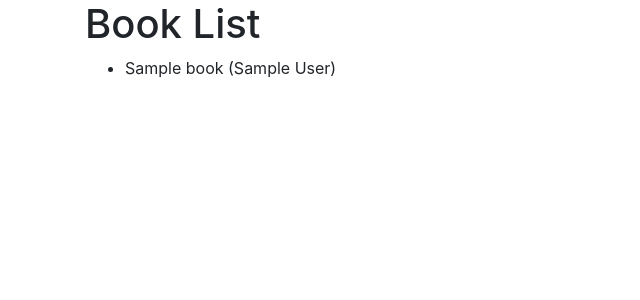
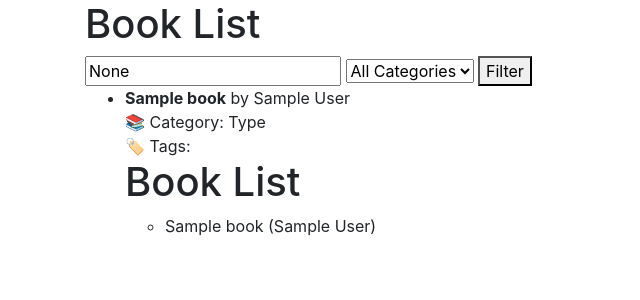
Before and after one commit to Zambagarrah/Django-MVT-Architechture, a Django app: page /library/ in a window 1280 px wide. Shown: the part 56-356 px from the top of the page, without its empty margins (0-640 px from the left). Run offline with Django 5.2, Linux system fonts and the light colour scheme; data comes from the database, SQL or seed files in the repository; both versions use the stored data as it was after the commit; tables that the repository leaves empty hold one stand-in row (values such as "Sample post"); parts of the project's set-up code (start-up, migrations or seed data) failed here and were passed over; some libraries are stand-ins or nearby versions.

Commit message:
Added A Search Filter to the Books Section

```diff
--- a/community/community/settings.py
+++ b/community/community/settings.py
@@ -28,6 +28,7 @@
     "django.contrib.staticfiles",
     'library.apps.LibraryConfig',
     'members.apps.MembersConfig',
+    'taggit'
 ]
 
 MIDDLEWARE = [
--- a/community/library/admin.py
+++ b/community/library/admin.py
@@ -1,8 +1,11 @@
 from django.contrib import admin
-from .models import Book
+from .models import Book, Category
 
 class BookAdmin(admin.ModelAdmin):
     list_display = ('title', 'author', 'publication_date')
+    search_fields = ('title', 'author')
+    list_filter = ('category',)
 
 # Register your models here.
 admin.site.register(Book, BookAdmin)
+admin.site.register(Category)
--- a/community/library/models.py
+++ b/community/library/models.py
@@ -1,9 +1,18 @@
 from django.db import models
+from taggit.managers import TaggableManager
+
+class Category(models.Model):
+    name = models.CharField(max_length=50)
+
+    def __str__(self):
+        return self.name
 
 class Book(models.Model):
     title = models.CharField(max_length=200)
     author = models.CharField(max_length=100)
     publication_date = models.DateField()
+    category = models.ForeignKey(Category, on_delete=models.CASCADE, default=1)
+    tags = TaggableManager()
 
     def __str__(self):
         return self.title
--- a/community/library/templates/library/book_list.html
+++ b/community/library/templates/library/book_list.html
@@ -1,10 +1,36 @@
 {% extends 'base.html' %}
-
 {% block content %}
   <h1>Book List</h1>
+
+  <form method="get">
+    <input type="text" name="q" placeholder="Search by title or author" value="{{ query }}">
+    <select name="category">
+      <option value="">All Categories</option>
+      {% for cat in categories %}
+        <option value="{{ cat.name }}" {% if category_filter == cat.name %}selected{% endif %}>
+          {{ cat.name }}
+        </option>
+      {% endfor %}
+    </select>
+    <button type="submit">Filter</button>
+  </form>
+
   <ul>
     {% for book in books %}
-      <li>{{ book.title }} ({{ book.author }})</li>
+      <li>
+        <strong>{{ book.title }}</strong> by {{ book.author }}
+        <br>📚 Category: {{ book.category.name }}
+        <br>🏷️ Tags: {% for tag in book.tags.all %} <span>{{ tag }}</span>{% endfor %}
+      </li>
+      <h1>Book List</h1>
+    <ul>
+      {% for book in books %}
+        <li>{{ book.title }} ({{ book.author }})</li>
+      {% endfor %}
+    </ul>
+      </li>
+    {% empty %}
+      <li>No books found.</li>
     {% endfor %}
   </ul>
 {% endblock %}
--- a/community/library/views.py
+++ b/community/library/views.py
@@ -1,7 +1,27 @@
 from django.shortcuts import render
-from .models import Book
+from .models import Book, Category
+from django.db.models import Q
 
 # Create your views here.
+
+
 def book_list(request):
+    query = request.GET.get('q')
+    category_filter = request.GET.get('category')
+
     books = Book.objects.all()
-    return render(request, 'library/book_list.html', {'books': books})
+
+    if query:
+        books = books.filter(Q(title__icontains=query) |
+                             Q(author__icontains=query))
+
+    if category_filter:
+        books = books.filter(category__name__icontains=category_filter)
+
+    categories = Category.objects.all()
+    return render(request, 'library/book_list.html', {
+        'books': books,
+        'categories': categories,
+        'query': query,
+        'category_filter': category_filter
+    })
```
Also changed, not shown: community/library/forms.py (added, +7 -0 lines), community/db.sqlite3, community/library/migrations/0002_category_book_tags_book_category.py (added).
